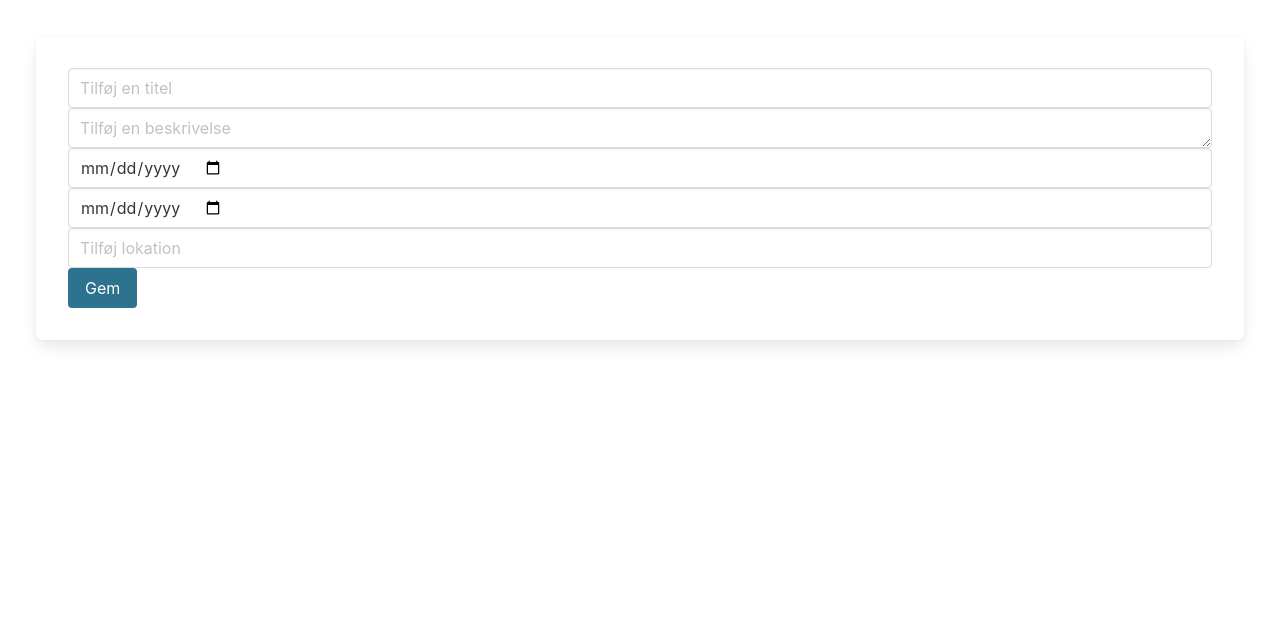
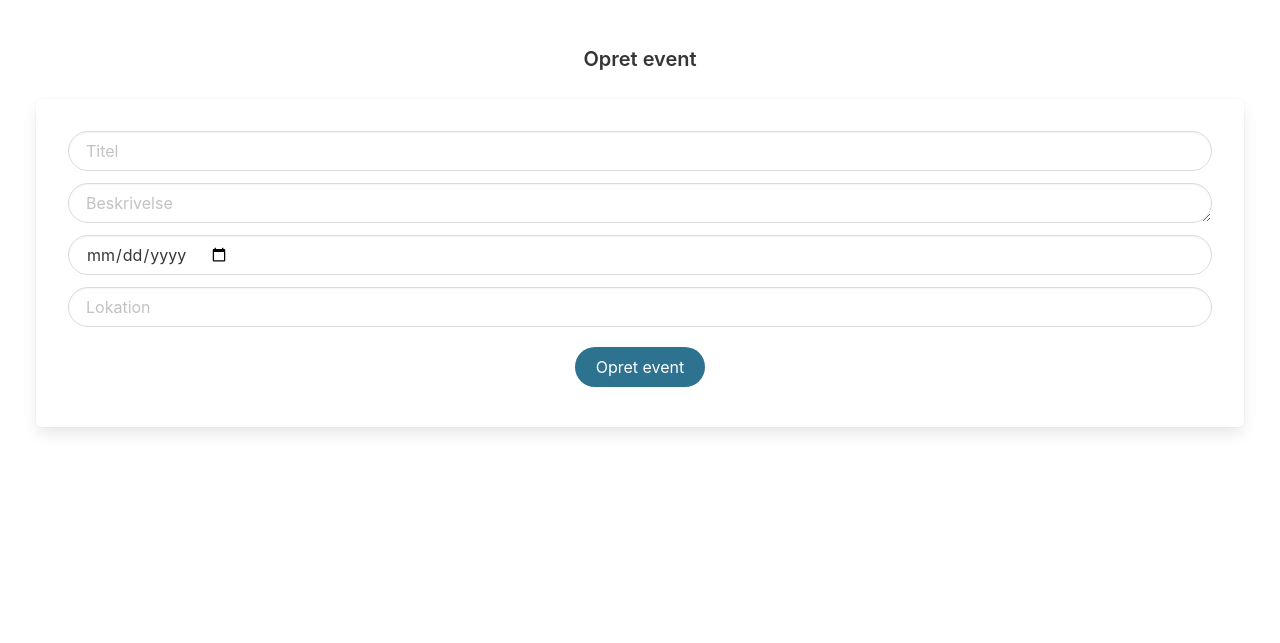
Before and after one commit to Lauramediedk/BikeMate2024, a Flask app: page /challenges/create_event in a window 1280 px wide. Shown: the top 643 px of the page. Run offline with Flask 3, Linux system fonts and the light colour scheme; the visitor is signed in with stand-in values (Sample User, id 1); some libraries are stand-ins or nearby versions.

Commit message:
styling for form fields for creating event

```diff
--- a/challenges/forms.py
+++ b/challenges/forms.py
@@ -5,14 +5,13 @@ from wtforms.validators import InputRequired, Length, ValidationError
 
 class EventForm(FlaskForm):
     title = StringField('Titel', validators=[InputRequired(), Length(
-        min=2, max=20)])
+        min=2, max=20)], render_kw={"placeholder": "Titel"})
     description = TextAreaField('Beskrivelse', validators=[InputRequired(), Length(
-        min=2, max=20)])
-    startdate = DateField('Starts dato', format='%Y-%m-%d')
-    enddate = DateField('Slut dato', format='%Y-%m-%d')
+        min=2, max=20)], render_kw={"placeholder": "Beskrivelse"})
+    startdate = DateField('Dato', validators=[InputRequired()])
     location = StringField('Lokation', validators=[InputRequired(), Length(
-        min=2, max=20)])
-    submit = SubmitField('Gem')
+        min=2, max=20)], render_kw={"placeholder": "Lokation"})
+    submit = SubmitField('Opret event')
 
     def validate_enddate(form, field):
         if field.data < form.startdate.data:
--- a/challenges/views.py
+++ b/challenges/views.py
@@ -1,4 +1,4 @@
-from flask import render_template, flash, session, request, redirect, url_for
+from flask import render_template, flash, session, redirect, url_for
 from . import challenges_bp
 from .forms import EventForm
 from .models import Events
--- a/templates/create_event.html
+++ b/templates/create_event.html
@@ -5,16 +5,28 @@
 {% block content %}
 
 <section class="section">
+    <h1 class="title is-size-5 has-text-centered pb-4">
+        Opret event
+    </h1>
     <div class="columns box is-centered is-block-tablet">
         <div class="column">
             <form action="{{ url_for('challenges.create_event') }}" method="post">
                 {{ form.csrf_token }}
-                {{ form.title(class="input", placeholder="Tilføj en titel") }}
-                {{ form.description(class="input", placeholder="Tilføj en beskrivelse") }}
-                {{ form.startdate(class="input", placeholder="Hvornår starter det?") }}
-                {{ form.enddate(class="input", placeholder="Hvornår slutter det?") }}
-                {{ form.location(class="input", placeholder="Tilføj lokation") }}
-                {{ form.submit(class="button is-primary") }}
+                <div class="field">
+                    {{ form.title(class="input is-rounded") }}
+                </div>
+                <div class="field">
+                    {{ form.description(class="input is-rounded") }}
+                </div>
+                <div class="field">
+                    {{ form.startdate(class="input is-rounded") }}
+                </div>
+                <div class="field">
+                    {{ form.location(class="input is-rounded") }}
+                </div>
+                <div class="buttons is-centered p-2">
+                    {{ form.submit(class="button is-primary is-rounded") }}
+                </div>
             </form>
         </div>
     </div>
```
